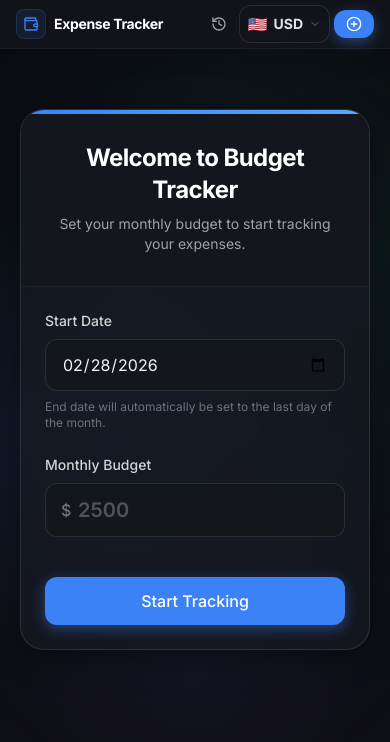
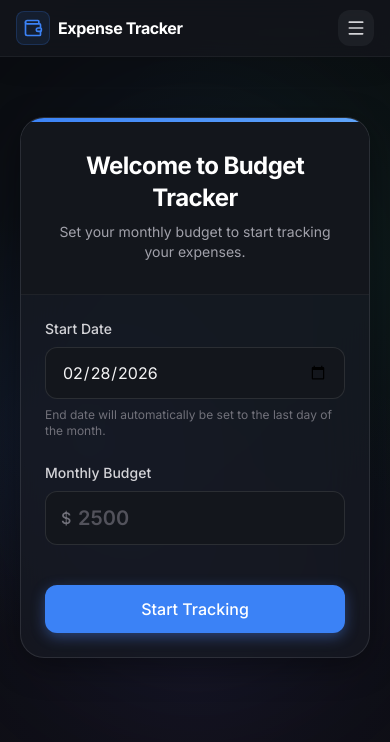
Before and after one commit to IMHEROBRINEx/Expense-tracker, a React (Vite) app: page / in a window 390 px wide. Shown: the top 742 px of the page. Built offline with nearby package versions, Linux system fonts and the light colour scheme.

Commit message:
changed the header for app to hamburger menu

```diff
--- a/src/components/Header.tsx
+++ b/src/components/Header.tsx
@@ -1,5 +1,6 @@
+import { useState } from 'react';
 import type { Term } from '../types';
-import { PlusCircle, Settings, Wallet, Tags, History } from 'lucide-react';
+import { PlusCircle, Settings, Wallet, Tags, History, Menu, X } from 'lucide-react';
 import { CurrencySelector } from './CurrencySelector';
 
 interface HeaderProps {
@@ -22,76 +23,83 @@ export function Header({
     onManageCategories,
     onOpenPastBudgets,
 }: HeaderProps) {
+    const [isMenuOpen, setIsMenuOpen] = useState(false);
+
     return (
-        <header className="bg-surface/80 backdrop-blur-md shadow-[0_4px_30px_rgba(0,0,0,0.1)] border-b border-white/5 sticky top-0 z-40 px-4 sm:px-6 shrink-0 w-full overflow-visible pt-[env(safe-area-inset-top)] pb-0">
-            <div className="max-w-6xl mx-auto flex flex-row flex-nowrap items-center justify-between gap-2 w-full h-12">
+        <header className="bg-surface/80 backdrop-blur-md shadow-[0_4px_30px_rgba(0,0,0,0.1)] border-b border-white/5 sticky top-0 z-40 px-0 sm:px-6 shrink-0 w-full pt-[env(safe-area-inset-top)] pb-0">
+            <div className="max-w-6xl mx-auto flex flex-col relative w-full">
+                <div className="flex flex-row flex-nowrap items-center justify-between gap-2 w-full h-14 sm:h-12 px-4 sm:px-0">
 
                     {/* Logo / App Name */}
                     <div className="flex flex-row items-center gap-2 text-primary shrink-0 min-w-0">
                         <div className="bg-primary/10 p-1.5 rounded-lg border border-primary/20 shrink-0">
-                        <Wallet className="w-4 h-4 text-primary" />
+                            <Wallet className="w-5 h-5 sm:w-4 sm:h-4 text-primary" />
                         </div>
-                    <span className="text-sm font-bold tracking-tight text-white whitespace-nowrap">
+                        <span className="text-base sm:text-sm font-bold tracking-tight text-white whitespace-nowrap">
                             Expense Tracker
                         </span>
                     </div>
 
                     {/* Action Icons */}
-                <div className="flex flex-row flex-nowrap items-center justify-end gap-1 flex-1 min-w-0">
+                    <div className="flex flex-row items-center justify-end flex-1 gap-2 shrink-0">
+                        <button
+                            onClick={() => setIsMenuOpen(!isMenuOpen)}
+                            className={`p-2 rounded-xl transition-all shrink-0 ${isMenuOpen ? 'text-white bg-white/10' : 'text-zinc-300 bg-white/5'} active:scale-95`}
+                        >
+                            {isMenuOpen ? <X className="w-5 h-5" /> : <Menu className="w-5 h-5" />}
+                        </button>
+                    </div>
+                </div>
 
-                    {/* Scrollable middle actions */}
-                    <div className="flex flex-row flex-nowrap items-center justify-end gap-1 overflow-x-auto no-scrollbar shrink">
-                        {/* Past Budgets */}
+                {/* Dropdown Menu */}
+                {isMenuOpen && (
+                    <div className="absolute top-full left-0 sm:left-auto sm:right-4 right-0 w-full sm:w-80 sm:mt-2 sm:rounded-2xl sm:border sm:border-white/10 bg-surface/95 backdrop-blur-xl border-b border-white/5 p-4 flex flex-col gap-2 shadow-2xl z-50 animate-in slide-in-from-top-2 fade-in duration-200">
                         <button
-                            onClick={onOpenPastBudgets}
-                            className="p-2 rounded-xl text-zinc-400 hover:text-white hover:bg-white/5 active:scale-95 transition-all shrink-0"
-                            title="Past Budgets"
+                            onClick={() => { onStartNew(); setIsMenuOpen(false); }}
+                            className="flex items-center gap-3 w-full p-3 rounded-xl bg-primary/10 text-primary hover:bg-primary/20 active:scale-[0.98] transition-all text-left border border-primary/20"
                         >
+                            <div className="bg-primary p-2 rounded-lg">
+                                <PlusCircle className="w-4 h-4 text-white" />
+                            </div>
+                            <span className="font-bold text-sm">Start New Term</span>
+                        </button>
+
+                        <div className="h-px bg-white/5 my-1" />
+
+                        <div className="flex items-center justify-between px-3 py-2">
+                            <span className="text-xs font-medium text-zinc-500 uppercase tracking-wider">Currency</span>
+                            <div className="z-50 relative">
+                                <CurrencySelector value={globalCurrency} onChange={onUpdateCurrency} />
+                            </div>
+                        </div>
+
+                        <div className="h-px bg-white/5 my-1" />
+
+                        <button onClick={() => { onOpenPastBudgets(); setIsMenuOpen(false); }} className="flex items-center gap-3 w-full p-3 rounded-xl text-zinc-300 hover:bg-white/5 hover:text-white active:scale-[0.98] transition-all text-left">
+                            <div className="bg-white/5 p-2 rounded-lg">
                                 <History className="w-4 h-4" />
+                            </div>
+                            <span className="font-medium text-sm">Past Budgets</span>
                         </button>
 
                         {activeTerm && (
                             <>
-                                {/* Manage Categories */}
-                                <button
-                                    onClick={onManageCategories}
-                                    className="p-2 rounded-xl text-zinc-400 hover:text-white hover:bg-white/5 active:scale-95 transition-all shrink-0"
-                                    title="Manage Categories"
-                                >
+                                <button onClick={() => { onManageCategories(); setIsMenuOpen(false); }} className="flex items-center gap-3 w-full p-3 rounded-xl text-zinc-300 hover:bg-white/5 hover:text-white active:scale-[0.98] transition-all text-left">
+                                    <div className="bg-white/5 p-2 rounded-lg">
                                         <Tags className="w-4 h-4" />
+                                    </div>
+                                    <span className="font-medium text-sm">Manage Categories</span>
                                 </button>
-
-                                {/* Manage Terms */}
-                                <button
-                                    onClick={onManageTerms}
-                                    className="p-2 rounded-xl text-zinc-400 hover:text-white hover:bg-white/5 active:scale-95 transition-all shrink-0"
-                                    title="Manage Terms"
-                                >
+                                <button onClick={() => { onManageTerms(); setIsMenuOpen(false); }} className="flex items-center gap-3 w-full p-3 rounded-xl text-zinc-300 hover:bg-white/5 hover:text-white active:scale-[0.98] transition-all text-left">
+                                    <div className="bg-white/5 p-2 rounded-lg">
                                         <Settings className="w-4 h-4" />
+                                    </div>
+                                    <span className="font-medium text-sm">Manage Terms</span>
                                 </button>
                             </>
                         )}
                     </div>
-
-                    {/* Pinned essential actions (Not scrollable) */}
-                    <div className="flex flex-row items-center gap-1 shrink-0 relative">
-                        {/* Currency Selector */}
-                        <CurrencySelector
-                            value={globalCurrency}
-                            onChange={onUpdateCurrency}
-                        />
-
-                        {/* Start / New Term */}
-                        <button
-                            onClick={onStartNew}
-                            className="flex items-center justify-center gap-1.5 bg-primary hover:bg-primary-light text-white px-3 py-1.5 rounded-xl font-medium transition-all shadow-[0_4px_14px_rgba(79,140,255,0.39)] active:scale-95 whitespace-nowrap shrink-0 text-sm"
-                        >
-                            <PlusCircle className="w-4 h-4" />
-                            <span className="hidden sm:inline">Start Term</span>
-                        </button>
-                    </div>
-                </div>
-
+                )}
             </div>
         </header>
     );
```
Lines whose indentation alone changed are shown as unchanged.
